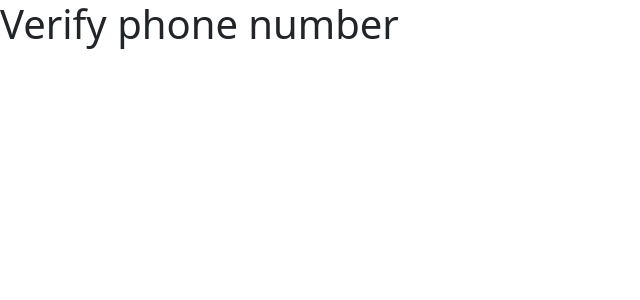
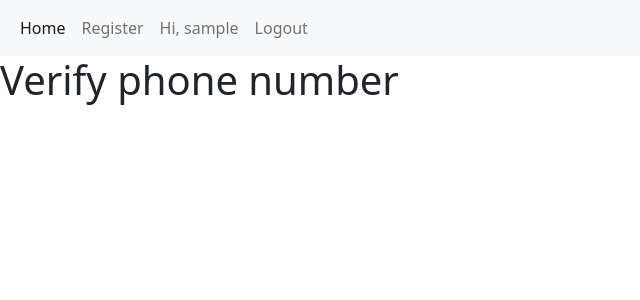
Before and after one commit to sheready/otp-authentication, a Django app: page / in a window 1280 px wide. Shown: the top 300 px of the page, without its empty margins (0-640 px from the left). Run offline with Django 4.2, Linux system fonts and the light colour scheme; the visitor is signed in with stand-in values (Sample User, id 1).

Commit message:
adit url path of logout page

```diff
--- a/users/templates/base.html
+++ b/users/templates/base.html
@@ -8,6 +8,38 @@
     <title>OTP AUTH</title>
 </head>
 <body>
+    <nav class="navbar navbar-expand-lg navbar-light bg-light">
+        <div class="container-fluid">
+
+          <button class="navbar-toggler" type="button" data-bs-toggle="collapse" data-bs-target="#navbarNavDropdown" aria-controls="navbarNavDropdown" aria-expanded="false" aria-label="Toggle navigation">
+            <span class="navbar-toggler-icon"></span>
+          </button>
+          <div class="collapse navbar-collapse" id="navbarNavDropdown">
+            <ul class="navbar-nav">
+              <li class="nav-item">
+                <a class="nav-link active" aria-current="page" href="{% url 'users:index' %}">Home</a>
+              </li>
+              <li class="nav-item">
+                <a class="nav-link" href="{% url 'users:register' %}">Register</a>
+              </li>
+                {% if request.user.is_authenticated %}
+                    <li class="nav-item">
+                        <a class="nav-link" href="#">Hi, {{ request.user.username }}</a>
+                    </li>
+                    <li class="nav-item">
+                        <a class="nav-link" href="{% url 'users:logout' %}">Logout</a>
+                      </li>
+                {% else %}
+                    <li class="nav-item">
+                        <a class="nav-link" href="{% url 'users:login' %}">Login</a>
+                    </li>
+                {% endif %}
+
+
+            </ul>
+          </div>
+        </div>
+      </nav>
     {% block content %}{% endblock %}
     <script src="https://cdn.jsdelivr.net/npm/@popperjs/core@2.9.2/dist/umd/popper.min.js" integrity="sha384-IQsoLXl5PILFhosVNubq5LC7Qb9DXgDA9i+tQ8Zj3iwWAwPtgFTxbJ8NT4GN1R8p" crossorigin="anonymous"></script>
 <script src="https://cdn.jsdelivr.net/npm/bootstrap@5.0.2/dist/js/bootstrap.min.js" integrity="sha384-cVKIPhGWiC2Al4u+LWgxfKTRIcfu0JTxR+EQDz/bgldoEyl4H0zUF0QKbrJ0EcQF" crossorigin="anonymous"></script>
```
